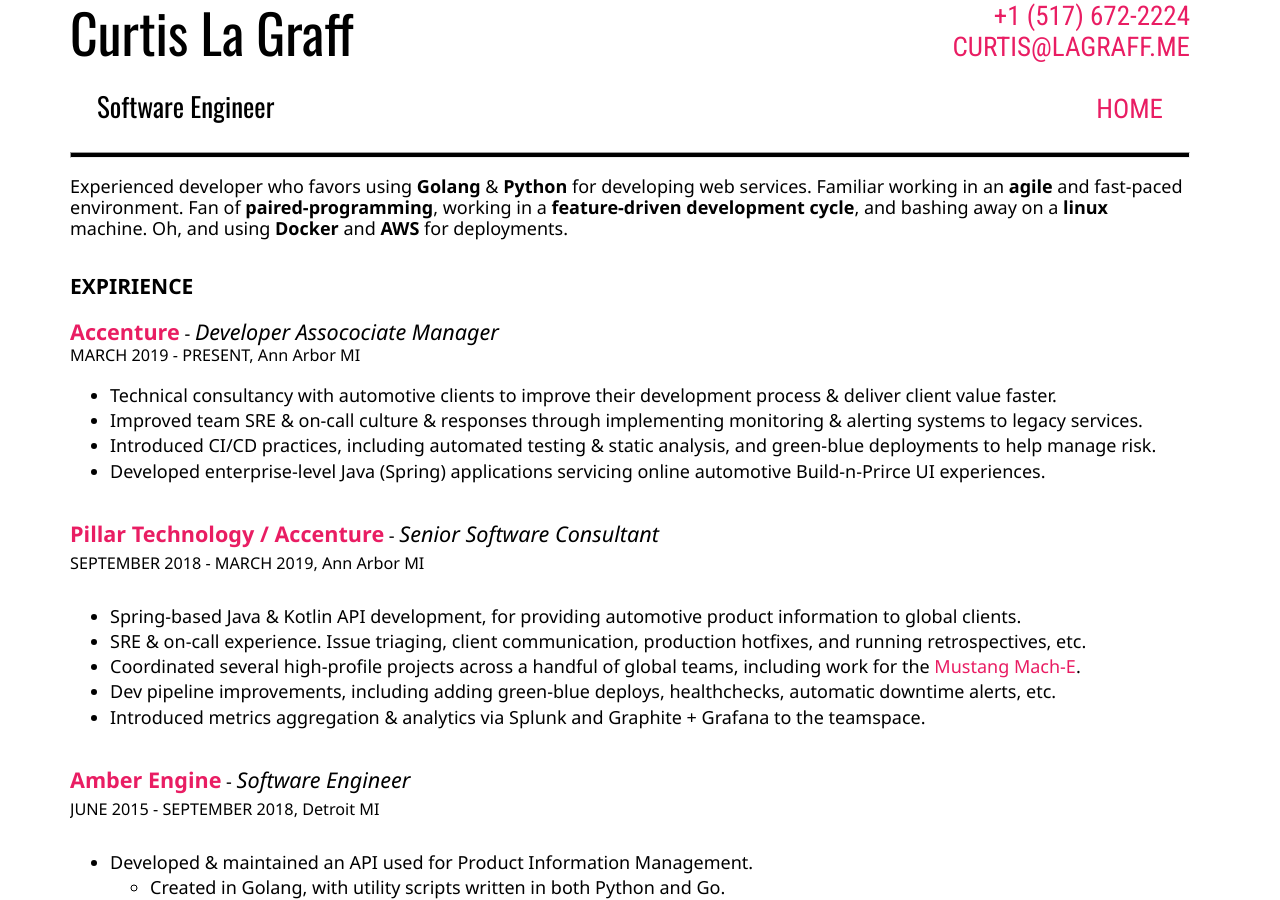
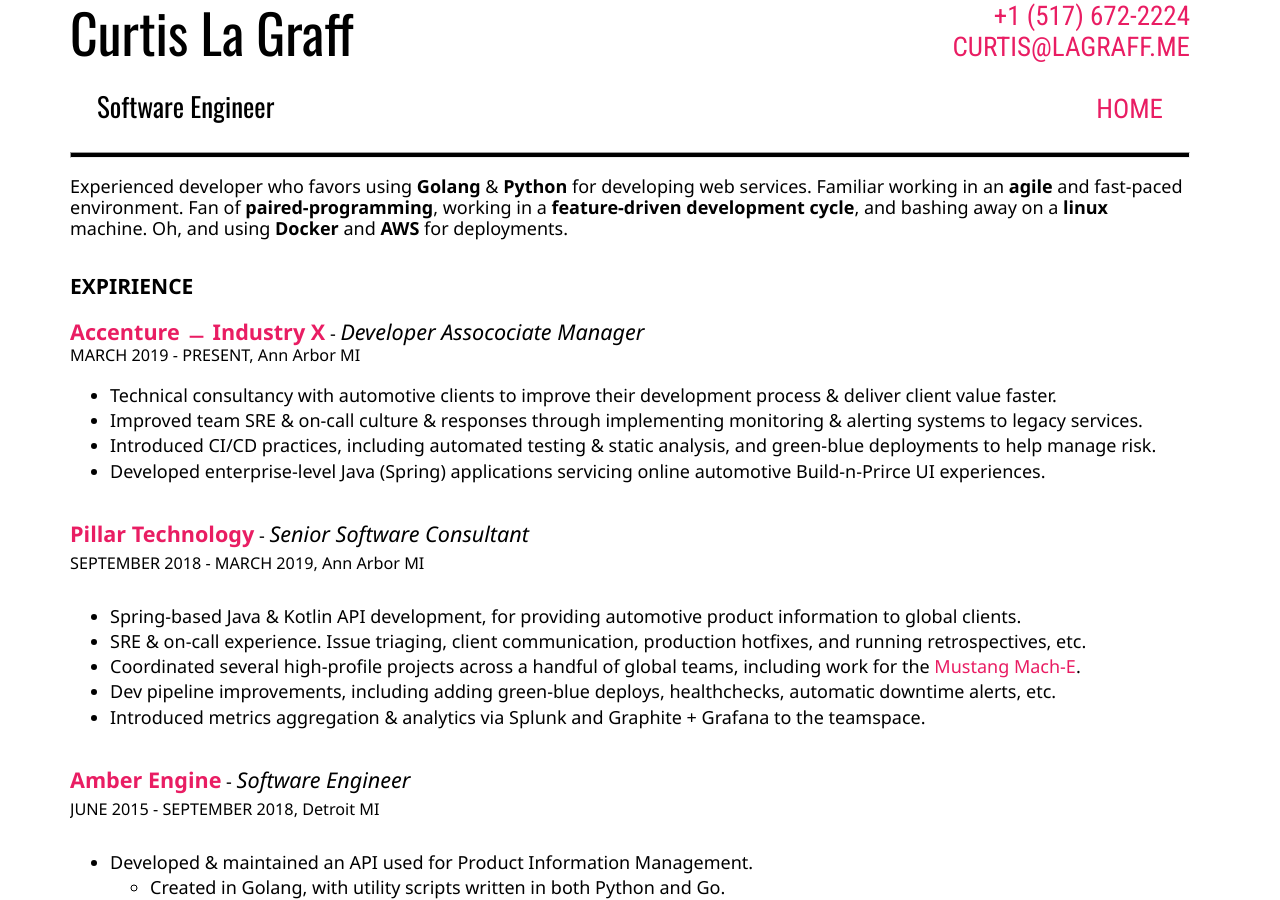
Before and after one commit to clagraff/clagraff.github.io, a Jekyll site: the page built from index.html, in a window 1280 px wide and 900 px high. Built offline with Jekyll 4.4.1, drawn with Linux system fonts in a browser that asks for light colours.

Commit message:
Update index.html

```diff
--- a/index.html
+++ b/index.html
@@ -8,7 +8,7 @@
 
 <p class="entry">
   <h3>EXPIRIENCE</h3>
-  <span class="company">Accenture</span> - <span class="position">Developer Assocociate Manager</span><br/>
+  <span class="company">Accenture &#xfe58; Industry X</span> - <span class="position">Developer Assocociate Manager</span><br/>
   <span class="duration">MARCH 2019 - PRESENT, Ann Arbor MI</span><br/>
   <ul>
     <li>Technical consultancy with automotive clients to improve their development process & deliver client value faster.</li>
@@ -19,7 +19,7 @@
 </p>
 
 <p class="entry">
-  <span class="company">Pillar Technology / Accenture</span> - <span class="position">Senior Software Consultant</span><br/>
+  <span class="company">Pillar Technology</span> - <span class="position">Senior Software Consultant</span><br/>
   <span class="duration">SEPTEMBER 2018 - MARCH 2019, Ann Arbor MI</span><br/>
   <ul>
     <li>Spring-based Java & Kotlin API development, for providing automotive product information to global clients.</li>
```
